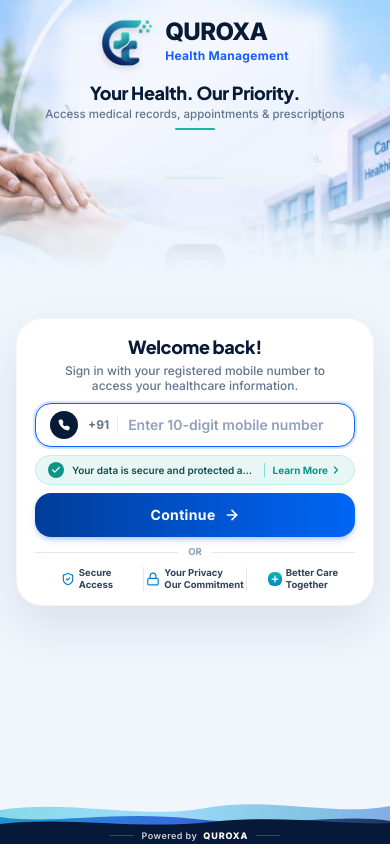
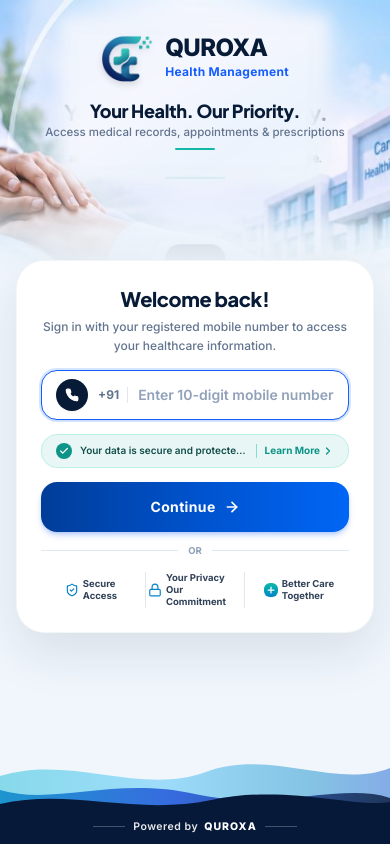
Before and after one commit to justhrshh/quroxa-patient-frontend, a React (Vite) app: page /login in a window 390 px wide. Built offline with nearby package versions, Linux system fonts and the light colour scheme; no server answers.

Commit message:
feat(auth): increase mobile top padding, expand login card height, and enlarge curvy wave footer

```diff
--- a/src/components/common/QuroxaCurvyFooter.jsx
+++ b/src/components/common/QuroxaCurvyFooter.jsx
@@ -14,7 +14,7 @@ export const QuroxaCurvyFooter = ({ className = '', hideText = false }) => {
           viewBox="0 0 1440 96"
           fill="none"
           xmlns="http://www.w3.org/2000/svg"
-          className="w-full h-12 sm:h-14 md:h-16 lg:h-18 block"
+          className="w-full h-24 sm:h-26 md:h-28 lg:h-28 block"
           preserveAspectRatio="none"
         >
           {/* Layer 1: Soft Cyan/Teal Under-Wave */}
@@ -52,15 +52,15 @@ export const QuroxaCurvyFooter = ({ className = '', hideText = false }) => {
 
         {/* Floating Brand Label in Deep Navy Base */}
         {!hideText && (
-          <div className="absolute inset-x-0 bottom-1 sm:bottom-1.5 flex items-center justify-center gap-2 pointer-events-none px-4">
-            <span className="w-6 sm:w-12 h-px bg-white/20" />
-            <div className="inline-flex items-center gap-1.5 text-[9px] sm:text-[11px] font-semibold text-white/80 tracking-wider">
+          <div className="absolute inset-x-0 bottom-3 sm:bottom-4 flex items-center justify-center gap-2 pointer-events-none px-4">
+            <span className="w-8 sm:w-14 h-px bg-white/25" />
+            <div className="inline-flex items-center gap-1.5 text-[10.5px] sm:text-xs font-semibold text-white/90 tracking-wider">
               <span>Powered by</span>
               <strong className="font-black text-white tracking-widest uppercase">
                 QUROXA
               </strong>
             </div>
-            <span className="w-6 sm:w-12 h-px bg-white/20" />
+            <span className="w-8 sm:w-14 h-px bg-white/25" />
           </div>
         )}
       </div>
--- a/src/pages/auth/GlobalLoginPage.jsx
+++ b/src/pages/auth/GlobalLoginPage.jsx
@@ -174,8 +174,8 @@ export const GlobalLoginPage = () => {
       )}
 
       {/* White Card Body */}
-      <div className={`bg-white rounded-[26px] sm:rounded-[32px] shadow-[0_20px_50px_rgba(15,31,61,0.10)] border border-slate-100/90 ${
-        isMobile ? 'px-4.5 py-3.5' : 'px-5 py-4 pt-7 sm:px-7 sm:py-5 sm:pt-8'
+      <div className={`bg-white rounded-[28px] sm:rounded-[34px] shadow-[0_20px_50px_rgba(15,31,61,0.10)] border border-slate-100/90 ${
+        isMobile ? 'px-6 py-6 sm:px-7 sm:py-6.5' : 'px-5 py-4 pt-7 sm:px-7 sm:py-5 sm:pt-8'
       }`}>
         {/* Card Titles */}
         <div className="text-center">
@@ -190,10 +190,10 @@ export const GlobalLoginPage = () => {
             </>
           )}
 
-          <h3 className={`font-black text-[#071a36] tracking-tight ${isMobile ? 'text-lg' : 'text-lg sm:text-xl mt-2 sm:mt-2.5'}`}>
+          <h3 className={`font-black text-[#071a36] tracking-tight ${isMobile ? 'text-xl' : 'text-lg sm:text-xl mt-2 sm:mt-2.5'}`}>
             {step === 'otp' ? 'Verification Code' : 'Welcome back!'}
           </h3>
-          <p className="text-xs text-slate-500 font-medium max-w-[300px] mx-auto mt-0.5 leading-tight">
+          <p className="text-xs text-slate-500 font-medium max-w-[320px] mx-auto mt-1 leading-relaxed">
             {step === 'otp'
               ? `Enter the 6-digit code sent to ${maskedTarget}`
               : 'Sign in with your registered mobile number to access your healthcare information.'}
@@ -202,7 +202,7 @@ export const GlobalLoginPage = () => {
 
         {/* Error Message */}
         {error && (
-          <div className="mt-2 p-2 rounded-xl bg-red-50 border border-red-200 flex items-start gap-2 text-red-700 text-xs animate-fadeIn">
+          <div className="mt-2.5 p-2 rounded-xl bg-red-50 border border-red-200 flex items-start gap-2 text-red-700 text-xs animate-fadeIn">
             <AlertCircle className="w-4 h-4 shrink-0 text-red-600 mt-0.5" />
             <span className="flex-1 font-medium leading-snug">{error}</span>
           </div>
@@ -210,12 +210,12 @@ export const GlobalLoginPage = () => {
 
         {/* ── STEP 1: MOBILE ENTRY ── */}
         {step === 'phone' && (
-          <form onSubmit={handleSendOtp} className="mt-2.5 sm:mt-3.5 space-y-2 sm:space-y-3">
+          <form onSubmit={handleSendOtp} className="mt-3.5 sm:mt-4 space-y-3.5">
             {/* Mobile Number Input Container */}
-            <div className="rounded-2xl border border-blue-200/90 bg-white hover:border-blue-400 focus-within:border-blue-600 focus-within:ring-2 focus-within:ring-blue-500/20 transition min-h-[44px] sm:min-h-[48px] px-3.5 flex items-center gap-2.5 shadow-2xs">
+            <div className="rounded-2xl border border-blue-200/90 bg-white hover:border-blue-400 focus-within:border-blue-600 focus-within:ring-2 focus-within:ring-blue-500/20 transition min-h-[50px] sm:min-h-[52px] px-3.5 flex items-center gap-2.5 shadow-2xs">
               {/* Dark navy circular phone icon */}
-              <div className="w-7 h-7 rounded-full bg-[#071a36] text-white flex items-center justify-center shrink-0">
-                <Phone className="w-3 h-3 fill-white text-white" />
+              <div className="w-8 h-8 rounded-full bg-[#071a36] text-white flex items-center justify-center shrink-0 shadow-xs">
+                <Phone className="w-3.5 h-3.5 fill-white text-white" />
               </div>
               {/* Subtle +91 indicator */}
               <span className="text-xs sm:text-sm font-bold text-slate-500 select-none border-r border-slate-200 pr-2">
@@ -234,14 +234,14 @@ export const GlobalLoginPage = () => {
                   setMobile(val);
                   if (error) setError('');
                 }}
-                className="w-full text-sm font-semibold text-slate-800 placeholder:text-slate-400 bg-transparent outline-none"
+                className="w-full text-sm sm:text-base font-semibold text-slate-800 placeholder:text-slate-400 bg-transparent outline-none"
                 disabled={loading}
                 autoFocus
               />
             </div>
 
             {/* Privacy Information Strip (DPDP Act 2023) */}
-            <div className="rounded-2xl bg-[#e8f7f5] border border-[#bbf0e7] py-1.5 px-3 flex items-center justify-between gap-2 transition">
+            <div className="rounded-2xl bg-[#e8f7f5] border border-[#bbf0e7] py-2 px-3.5 flex items-center justify-between gap-2 transition">
               <div className="flex items-center gap-2 min-w-0">
                 <div className="w-4 h-4 rounded-full bg-[#0d9488] text-white flex items-center justify-center shrink-0">
                   <Check className="w-2.5 h-2.5 stroke-[3]" />
@@ -264,7 +264,7 @@ export const GlobalLoginPage = () => {
             <button
               type="submit"
               disabled={loading}
-              className="w-full min-h-[44px] sm:min-h-[48px] rounded-2xl font-bold text-white text-sm sm:text-base bg-gradient-to-r from-[#003d99] via-[#0052cc] to-[#0066f5] hover:from-[#003380] hover:to-[#0052cc] active:scale-[0.99] transition shadow-md shadow-blue-600/25 flex items-center justify-center gap-2 tracking-wide cursor-pointer"
+              className="w-full min-h-[50px] sm:min-h-[52px] rounded-2xl font-bold text-white text-sm sm:text-base bg-gradient-to-r from-[#003d99] via-[#0052cc] to-[#0066f5] hover:from-[#003380] hover:to-[#0052cc] active:scale-[0.99] transition shadow-md shadow-blue-600/25 flex items-center justify-center gap-2 tracking-wide cursor-pointer"
             >
               {loading ? (
                 <>
@@ -316,7 +316,7 @@ export const GlobalLoginPage = () => {
                   setOtp(val);
                   if (error) setError('');
                 }}
-                className="block w-full text-center tracking-[0.35em] font-mono text-xl sm:text-2xl font-black py-2 min-h-[44px] rounded-2xl border border-blue-200 bg-slate-50/50 text-slate-900 placeholder-slate-300 focus:outline-none focus:ring-2 focus:ring-blue-600 focus:bg-white transition"
+                className="block w-full text-center tracking-[0.35em] font-mono text-xl sm:text-2xl font-black py-2.5 min-h-[48px] sm:min-h-[50px] rounded-2xl border border-blue-200 bg-slate-50/50 text-slate-900 placeholder-slate-300 focus:outline-none focus:ring-2 focus:ring-blue-600 focus:bg-white transition"
                 disabled={loading}
                 autoFocus
               />
@@ -326,7 +326,7 @@ export const GlobalLoginPage = () => {
             <button
               type="submit"
               disabled={loading || otp.length !== 6}
-              className="w-full min-h-[44px] sm:min-h-[48px] rounded-2xl font-bold text-white text-sm sm:text-base bg-gradient-to-r from-[#003d99] via-[#0052cc] to-[#0066f5] hover:from-[#003380] hover:to-[#0052cc] active:scale-[0.99] disabled:opacity-50 disabled:cursor-not-allowed transition shadow-md shadow-blue-600/25 flex items-center justify-center gap-2 tracking-wide cursor-pointer"
+              className="w-full min-h-[48px] sm:min-h-[50px] rounded-2xl font-bold text-white text-sm sm:text-base bg-gradient-to-r from-[#003d99] via-[#0052cc] to-[#0066f5] hover:from-[#003380] hover:to-[#0052cc] active:scale-[0.99] disabled:opacity-50 disabled:cursor-not-allowed transition shadow-md shadow-blue-600/25 flex items-center justify-center gap-2 tracking-wide cursor-pointer"
             >
               {loading ? (
                 <>
@@ -391,7 +391,7 @@ export const GlobalLoginPage = () => {
         )}
 
         {/* ── OR DIVIDER ── */}
-        <div className="relative my-2 sm:my-3 flex items-center justify-center">
+        <div className="relative my-3 sm:my-3.5 flex items-center justify-center">
           <div className="absolute inset-0 flex items-center">
             <div className="w-full border-t border-slate-200" />
           </div>
@@ -401,7 +401,7 @@ export const GlobalLoginPage = () => {
         </div>
 
         {/* ── BOTTOM TRUST INDICATORS ── */}
-        <div className="grid grid-cols-3 items-center text-center gap-1 sm:gap-1.5">
+        <div className="grid grid-cols-3 items-center text-center gap-1 sm:gap-1.5 pt-0.5">
           {/* 1. Secure Access */}
           <div className="flex items-center justify-center gap-1">
             <ShieldCheck className="w-3.5 h-3.5 text-[#0284c7] shrink-0" />
@@ -490,9 +490,9 @@ export const GlobalLoginPage = () => {
       </header>
 
       {/* ── MOBILE MAIN CONTENT (< lg: ZERO SCROLL, PROMINENT TOP LOGO, VISIBLE POWERED BY FOOTER) ── */}
-      <main className="relative z-10 w-full max-w-[420px] mx-auto px-4 pt-3 sm:pt-4 pb-0 flex-1 flex flex-col justify-between items-center lg:hidden overflow-hidden">
+      <main className="relative z-10 w-full max-w-[420px] mx-auto px-4 pt-7 sm:pt-9 pb-1 flex-1 flex flex-col justify-between items-center lg:hidden overflow-hidden">
         {/* Top Hero Branding: BIG QUROXA Logo & Title filling the top area */}
-        <div className="w-full text-center shrink-0 pt-1">
+        <div className="w-full text-center shrink-0 pt-1 sm:pt-2">
           <div className="inline-flex items-center justify-center gap-3">
             <img
               src={curoxaIconLogo}
@@ -509,7 +509,7 @@ export const GlobalLoginPage = () => {
             </div>
           </div>
 
-          <h1 className="text-lg sm:text-xl font-black text-[#071a36] tracking-tight text-center mt-2 leading-tight">
+          <h1 className="text-lg sm:text-xl font-black text-[#071a36] tracking-tight text-center mt-2.5 leading-tight">
             Your Health. Our Priority.
           </h1>
 
@@ -517,7 +517,7 @@ export const GlobalLoginPage = () => {
             Access medical records, appointments &amp; prescriptions
           </p>
 
-          <div className="w-10 h-[2px] bg-[#14b8a6] rounded-full mx-auto mt-1.5" />
+          <div className="w-10 h-[2px] bg-[#14b8a6] rounded-full mx-auto mt-2" />
         </div>
 
         {/* Mobile Login Card: Perfectly centered in available space */}
```
